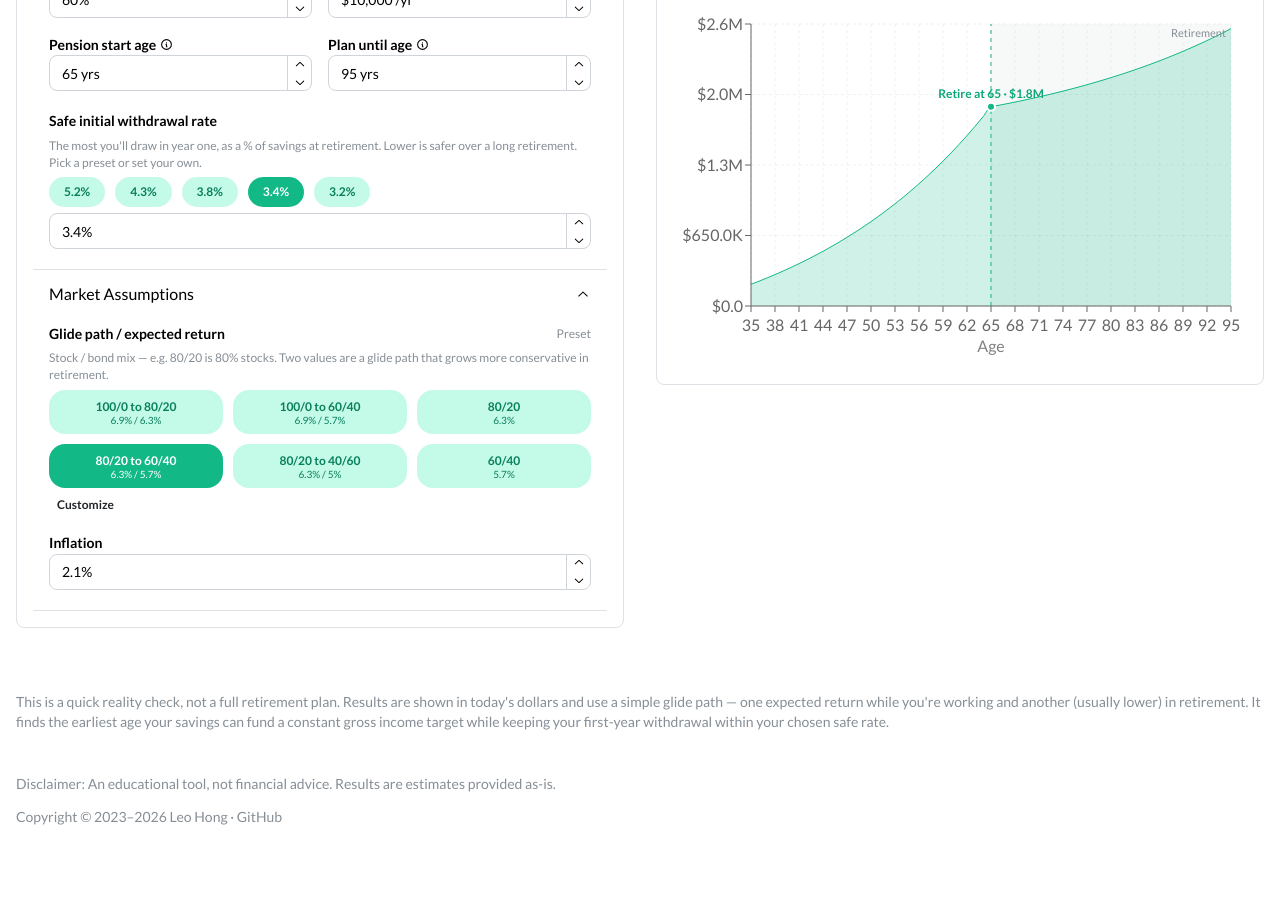
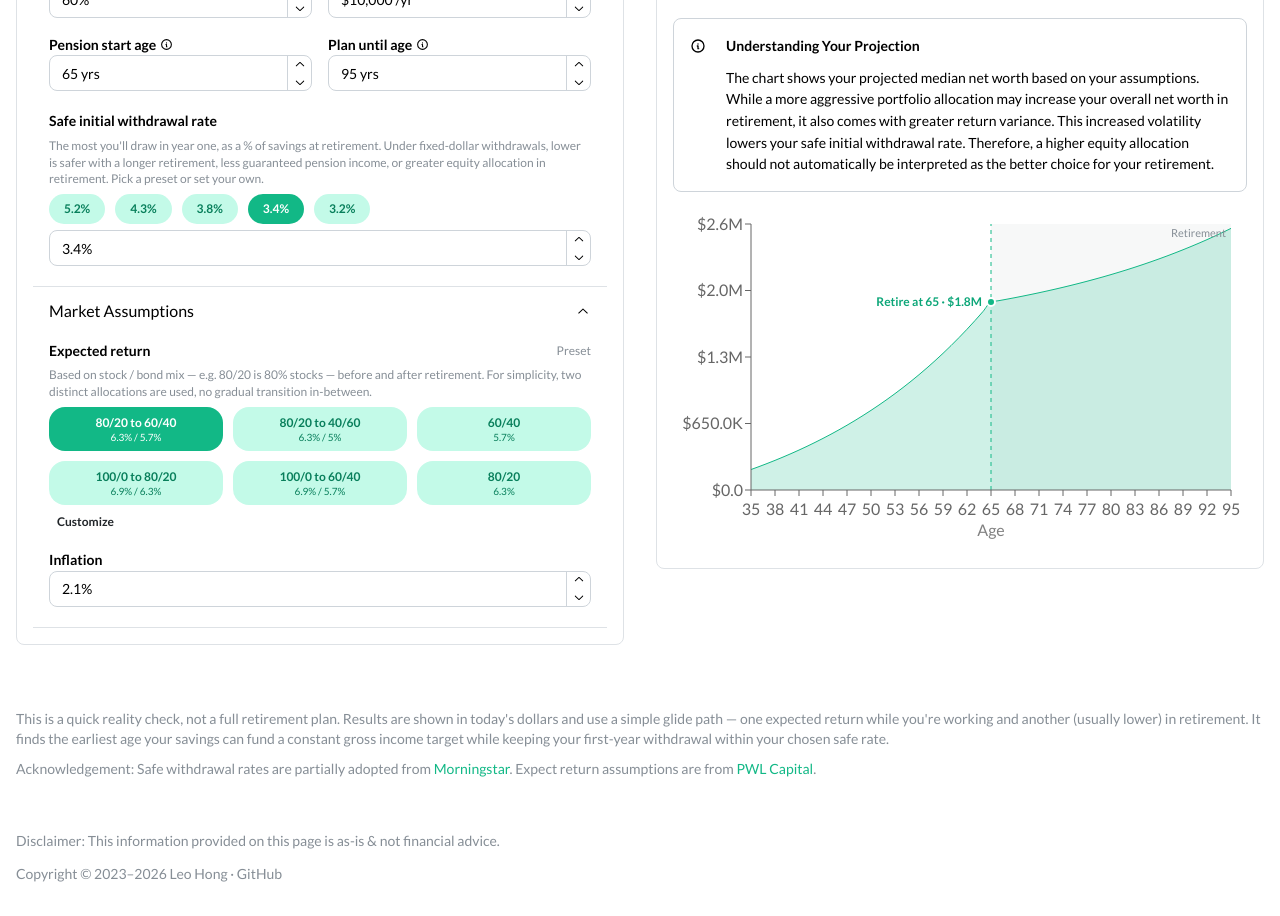
Before and after one commit to low-earth-orbit/rent-vs-buy, a Next.js app: page /retirement in a window 1280 px wide. Shown: the part 520-1436 px from the top of the page. Before the commit the page ends 1379 px from the top, so only its background shows below. Built offline with nearby package versions, Linux system fonts and the light colour scheme.

Commit message:
UI update

```diff
--- a/src/app/layout.tsx
+++ b/src/app/layout.tsx
@@ -14,8 +14,8 @@ const lato = Lato({
 
 export const metadata: Metadata = {
   title: {
-    default: "Personal Finance Tools",
-    template: "%s · Personal Finance Tools",
+    default: "Personal Finance",
+    template: "%s",
   },
   description:
     "Free, simple personal finance calculators for Canadians — compare renting vs buying, plan for retirement, and more.",
--- a/src/components/rent-vs-buy/Main.tsx
+++ b/src/components/rent-vs-buy/Main.tsx
@@ -2,7 +2,6 @@ import { useState } from "react";
 import { Container, Grid } from "@mantine/core";
 import Result from "./Result";
 import UserInputForm from "./UserInputForm";
-import DisclaimerModal from "@/components/shared/DisclaimerModal";
 import {
   DEFAULTS,
   PRESETS,
@@ -23,8 +22,6 @@ import {
   saveHiddenBuiltins,
   loadActivePresetId,
   saveActivePresetId,
-  loadDisclaimerAccepted,
-  saveDisclaimerAccepted,
   clearAll,
 } from "@/utils/storage";
 import type {
@@ -78,15 +75,8 @@ const Main = () => {
   const [activePresetId, setActivePresetIdState] = useState<string | null>(
     () => loadActivePresetId() ?? "defaults",
   );
-  const [disclaimerOpen, setDisclaimerOpen] = useState(
-    () => !loadDisclaimerAccepted(),
-  );
+
   const errors = validateUserInput(userInput);
-
-  function acceptDisclaimer() {
-    saveDisclaimerAccepted();
-    setDisclaimerOpen(false);
-  }
 
   const visibleBuiltins = PRESETS.filter((p) => !hiddenBuiltins.includes(p.id));
   const allPresets = [...visibleBuiltins, ...customPresets];
@@ -192,7 +182,6 @@ const Main = () => {
 
   return (
     <Container size="xl" py="md">
-      <DisclaimerModal opened={disclaimerOpen} onAccept={acceptDisclaimer} />
       <Grid gap="xl">
         <Grid.Col span={{ base: 12, lg: 6 }}>
           <UserInputForm
--- a/src/components/rent-vs-buy/Methodology.tsx
+++ b/src/components/rent-vs-buy/Methodology.tsx
@@ -15,12 +15,11 @@ const Methodology = () => {
         end of the holding period, the owner sells the home — net of selling
         costs and remaining mortgage balance — while the renter liquidates the
         portfolio net of capital gains tax. The option that leaves more
-        after-tax net worth wins. See also:{" "}
+        after-tax net worth wins. Other calculators I recommend:{" "}
         <Anchor
           href="http://www.holypotato.net/?p=1235"
           target="_blank"
           rel="noreferrer"
-          c="dimmed"
         >
           John Robertson
         </Anchor>{" "}
@@ -29,7 +28,6 @@ const Methodology = () => {
           href="https://research-tools.pwlcapital.com/research/rent-vs-buy"
           target="_blank"
           rel="noreferrer"
-          c="dimmed"
         >
           PWL Capital
         </Anchor>{" "}
--- a/src/components/retirement/Assumptions.tsx
+++ b/src/components/retirement/Assumptions.tsx
@@ -1,4 +1,4 @@
-import { Container, Text } from "@mantine/core";
+import { Container, Text, Anchor } from "@mantine/core";
 
 /**
  * Transparency note on the (intentionally simplified) prototype model.
@@ -6,7 +6,7 @@ import { Container, Text } from "@mantine/core";
 const Assumptions = () => {
   return (
     <Container size="xl" pt="xl" pb="xs">
-      <Text size="sm" c="dimmed">
+      <Text size="sm" pb="xs" c="dimmed">
         This is a quick reality check, not a full retirement plan. Results are
         shown in today&apos;s dollars and use a simple glide path — one expected
         return while you&apos;re working and another (usually lower) in
@@ -14,6 +14,25 @@ const Assumptions = () => {
         gross income target while keeping your first-year withdrawal within your
         chosen safe rate.
       </Text>
+      <Text size="sm" pb="xs" c="dimmed">
+        Acknowledgement: Safe withdrawal rates are partially adopted from{" "}
+        <Anchor
+          href="https://www.morningstar.com/retirement/whats-safe-retirement-withdrawal-rate-2026"
+          target="_blank"
+          rel="noreferrer"
+        >
+          Morningstar
+        </Anchor>
+        . Expect return assumptions are from{" "}
+        <Anchor
+          href="https://pwlcapital.com/financial-planning-assumptions-market-capitalization-weighted-portfolio/"
+          target="_blank"
+          rel="noreferrer"
+        >
+          PWL Capital
+        </Anchor>
+        .
+      </Text>
     </Container>
   );
 };
--- a/src/components/retirement/InputForm.tsx
+++ b/src/components/retirement/InputForm.tsx
@@ -191,8 +191,10 @@ export default function InputForm({
                 </Text>
                 <Text size="xs" c="dimmed">
                   The most you&apos;ll draw in year one, as a % of savings at
-                  retirement. Lower is safer over a long retirement. Pick a
-                  preset or set your own.
+                  retirement. Under fixed-dollar withdrawals, lower is safer
+                  with a longer retirement, less guaranteed pension income, or
+                  greater equity allocation in retirement. Pick a preset or set
+                  your own.
                 </Text>
                 <Group
                   gap="xs"
@@ -254,15 +256,16 @@ export default function InputForm({
               <Stack gap={6}>
                 <Group justify="space-between" align="center" gap="xs">
                   <Text size="sm" fw={600}>
-                    Glide path / expected return
+                    Expected return
                   </Text>
                   <Text size="xs" c="dimmed">
                     {returnStatus}
                   </Text>
                 </Group>
                 <Text size="xs" c="dimmed">
-                  Stock / bond mix — e.g. 80/20 is 80% stocks. Two values are a
-                  glide path that grows more conservative in retirement.
+                  Based on stock / bond mix — e.g. 80/20 is 80% stocks — before
+                  and after retirement. For simplicity, two distinct allocations
+                  are used, no gradual transition in-between.
                 </Text>
                 <SimpleGrid
                   cols={{ base: 1, xs: 3 }}
--- a/src/components/retirement/ProjectionChart.tsx
+++ b/src/components/retirement/ProjectionChart.tsx
@@ -1,6 +1,6 @@
 "use client";
 
-import { Card, Text } from "@mantine/core";
+import { Alert, Card, Text } from "@mantine/core";
 import {
   Area,
   AreaChart,
@@ -15,6 +15,7 @@ import {
 } from "recharts";
 import { formatCAD, formatCADCompact } from "@/utils/format";
 import type { RetirementResult } from "@/utils/retirement/types";
+import { IconInfoCircle } from "@tabler/icons-react";
 
 interface ProjectionChartProps {
   result: RetirementResult;
@@ -36,9 +37,21 @@ export default function ProjectionChart({ result }: ProjectionChartProps) {
 
   return (
     <Card withBorder radius="md" padding="md">
-      <Text fw={600} mb="xs">
+      <Text fw={600} mb="lg">
         Projected portfolio (today&apos;s dollars)
       </Text>
+      <Alert
+        icon={<IconInfoCircle size={16} />}
+        variant="default"
+        title="Understanding Your Projection"
+      >
+        The chart shows your projected median net worth based on your
+        assumptions. While a more aggressive portfolio allocation may increase
+        your overall net worth in retirement, it also comes with greater return
+        variance. This increased volatility lowers your safe initial withdrawal
+        rate. Therefore, a higher equity allocation should not automatically be
+        interpreted as the better choice for your retirement.
+      </Alert>
       <div
         role="img"
         aria-label="Retirement portfolio projection chart"
@@ -47,9 +60,8 @@ export default function ProjectionChart({ result }: ProjectionChartProps) {
         <ResponsiveContainer width="100%" height="100%">
           <AreaChart
             data={data}
-            margin={{ top: 16, right: 16, bottom: 32, left: 8 }}
+            margin={{ top: 32, right: 16, bottom: 32, left: 8 }}
           >
-            <CartesianGrid strokeDasharray="3 3" opacity={0.3} />
             <ReferenceArea
               x1={retireAge}
               x2={lastAge}
@@ -66,7 +78,7 @@ export default function ProjectionChart({ result }: ProjectionChartProps) {
             <XAxis
               dataKey="age"
               tickMargin={8}
-              label={{ value: "Age", position: "insideBottom", offset: -16 }}
+              label={{ value: "Age", position: "bottom" }}
             />
             <YAxis
               width={70}
@@ -100,7 +112,7 @@ export default function ProjectionChart({ result }: ProjectionChartProps) {
                 ifOverflow="visible"
                 label={{
                   value: `Retire at ${retireAge} · ${formatCADCompact(peak)}`,
-                  position: "top",
+                  position: "left",
                   fill: "var(--mantine-color-teal-7)",
                   fontSize: 12,
                   fontWeight: 600,
--- a/src/components/shared/DisclaimerModal.tsx
+++ b/src/components/shared/DisclaimerModal.tsx
@@ -26,9 +26,8 @@ const DisclaimerModal = ({ opened, onAccept }: DisclaimerModalProps) => {
     >
       <Stack gap="md">
         <Text size="sm">
-          An educational tool, not financial advice. Results are estimates from
-          your assumptions, not predictions. Canada-specific and provided as-is
-          — consult a professional before acting.
+          Not financial advice. Results are estimates from your assumptions, not
+          predictions. Canada-specific and provided as-is.
         </Text>
         <Group justify="flex-end" mt="xs">
           <Button variant="default" onClick={handleLeave}>
--- a/src/components/shared/Footer.tsx
+++ b/src/components/shared/Footer.tsx
@@ -7,8 +7,8 @@ const Footer = () => {
     <Container component="footer" size="xl" pt="xl" pb="xl">
       <Stack gap="sm">
         <Text size="sm" c="dimmed">
-          Disclaimer: An educational tool, not financial advice. Results are
-          estimates provided as-is.
+          Disclaimer: This information provided on this page is as-is & not
+          financial advice.
         </Text>
         <Text size="sm" c="dimmed">
           Copyright © 2023–{currentYear} Leo Hong ·{" "}
--- a/src/utils/retirement/presets.ts
+++ b/src/utils/retirement/presets.ts
@@ -34,6 +34,24 @@ export const WITHDRAWAL_RATE_PRESETS = [
 
 export const RETURN_PRESETS = [
   {
+    id: "glide-path-80-20-to-60-40",
+    label: "80/20 to 60/40",
+    accumReturn: 6.3,
+    retireReturn: 5.7,
+  },
+  {
+    id: "glide-path-80-20-to-40-60",
+    label: "80/20 to 40/60",
+    accumReturn: 6.3,
+    retireReturn: 5,
+  },
+  {
+    id: "glide-path-60-40",
+    label: "60/40",
+    accumReturn: 5.7,
+    retireReturn: 5.7,
+  },
+  {
     id: "glide-path-100-0-to-80-20",
     label: "100/0 to 80/20",
     accumReturn: 6.9,
@@ -50,24 +68,6 @@ export const RETURN_PRESETS = [
     label: "80/20",
     accumReturn: 6.3,
     retireReturn: 6.3,
-  },
-  {
-    id: "glide-path-80-20-to-60-40",
-    label: "80/20 to 60/40",
-    accumReturn: 6.3,
-    retireReturn: 5.7,
-  },
-  {
-    id: "glide-path-80-20-to-40-60",
-    label: "80/20 to 40/60",
-    accumReturn: 6.3,
-    retireReturn: 5,
-  },
-  {
-    id: "glide-path-60-40",
-    label: "60/40",
-    accumReturn: 5.7,
-    retireReturn: 5.7,
   },
 ] as const;
 
```
Also changed, not shown: src/app/page.tsx (+27 -4 lines), 1 other file (tests, documents, lock files or other folders).
